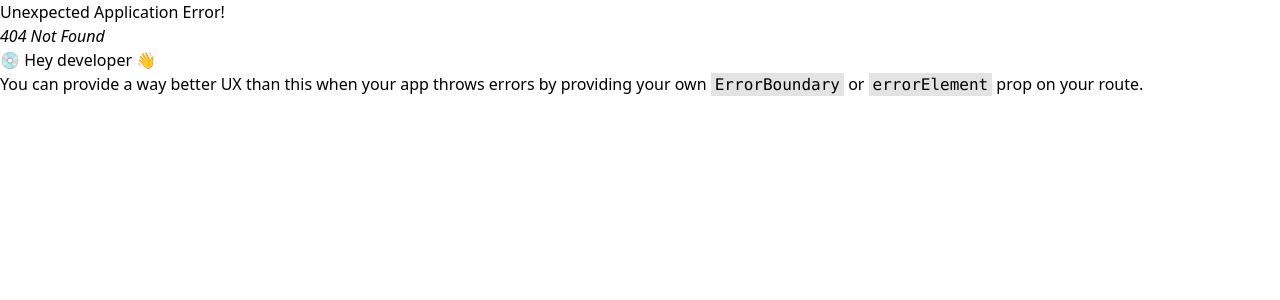
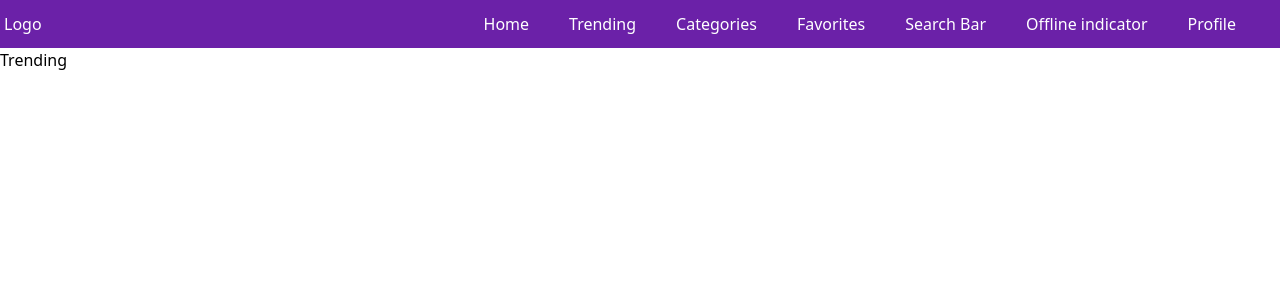
Before and after one commit to sjnbhusal19/redux-todo, a React (Create React App) app: page /trending in a window 1280 px wide. Before the commit this address had no page. Shown: the top 300 px of the page. Built offline with nearby package versions, Linux system fonts and the light colour scheme.

Commit message:
navigating each page of newshub

```diff
--- /dev/null
+++ b/src/components/newsHub/categories.jsx
@@ -0,0 +1,13 @@
+import React from 'react'
+import NewsHub from './navbar'
+
+const Categories = () => {
+  return (
+    <div>
+        <NewsHub />
+        Categories
+        </div>
+  )
+}
+
+export default Categories
--- /dev/null
+++ b/src/components/newsHub/favorites.jsx
@@ -0,0 +1,13 @@
+import React from 'react'
+import NewsHub from './navbar'
+
+const Favorites = () => {
+  return (
+    <div>
+        <NewsHub />
+        Favorites
+        </div>
+  )
+}
+
+export default Favorites
--- a/src/components/newsHub/home.jsx
+++ b/src/components/newsHub/home.jsx
@@ -1,5 +1,5 @@
 import React, { useEffect, useState } from 'react'
-import NewsHub from './newsHub'
+import NewsHub from './navbar'
 import axios from "axios";
 
 
--- a/src/components/newsHub/newsHub.jsx
+++ b/src/components/newsHub/navbar.jsx
@@ -15,17 +15,29 @@ const NewsHub = () => {
       <Link to={'/'}>
       <div>Logo</div>
       </Link>
-<h4>Personalized News Hub</h4>
 
 <div className='flex gap-10 m-2 mr-10 '>
 
  <Link to={'/'}>
- <div className='hover:text-lg hover:font-semibold'>Home</div>
+ <div >Home</div>
  </Link>
 
-  <div className='hover:text-lg hover:font-semibold'>About</div>
-  <div className='hover:text-lg hover:font-semibold'>Contact</div>
-  <div className='hover:text-lg hover:font-semibold'>Service</div>
+ <Link to={'/trending'} >
+ <div >Trending</div>
+ </Link>
+
+ <Link to={'/categories'}>
+ <div >Categories</div>
+ </Link>
+
+ <Link to={'/favorites'}>
+ <div >Favorites</div>
+ </Link>
+
+  <div >Search Bar</div>
+
+  <div >Offline indicator</div>
+  <div >Profile</div>
   </div>
   </div>
   )
--- /dev/null
+++ b/src/components/newsHub/trending.jsx
@@ -0,0 +1,14 @@
+import React from 'react'
+import NewsHub from './navbar'
+
+
+const Trending = () => {
+  return (
+    <div>
+        <NewsHub />
+        Trending
+        </div>
+  )
+}
+
+export default Trending
```
Also changed, not shown: src/index.js (+19 -0 lines).
